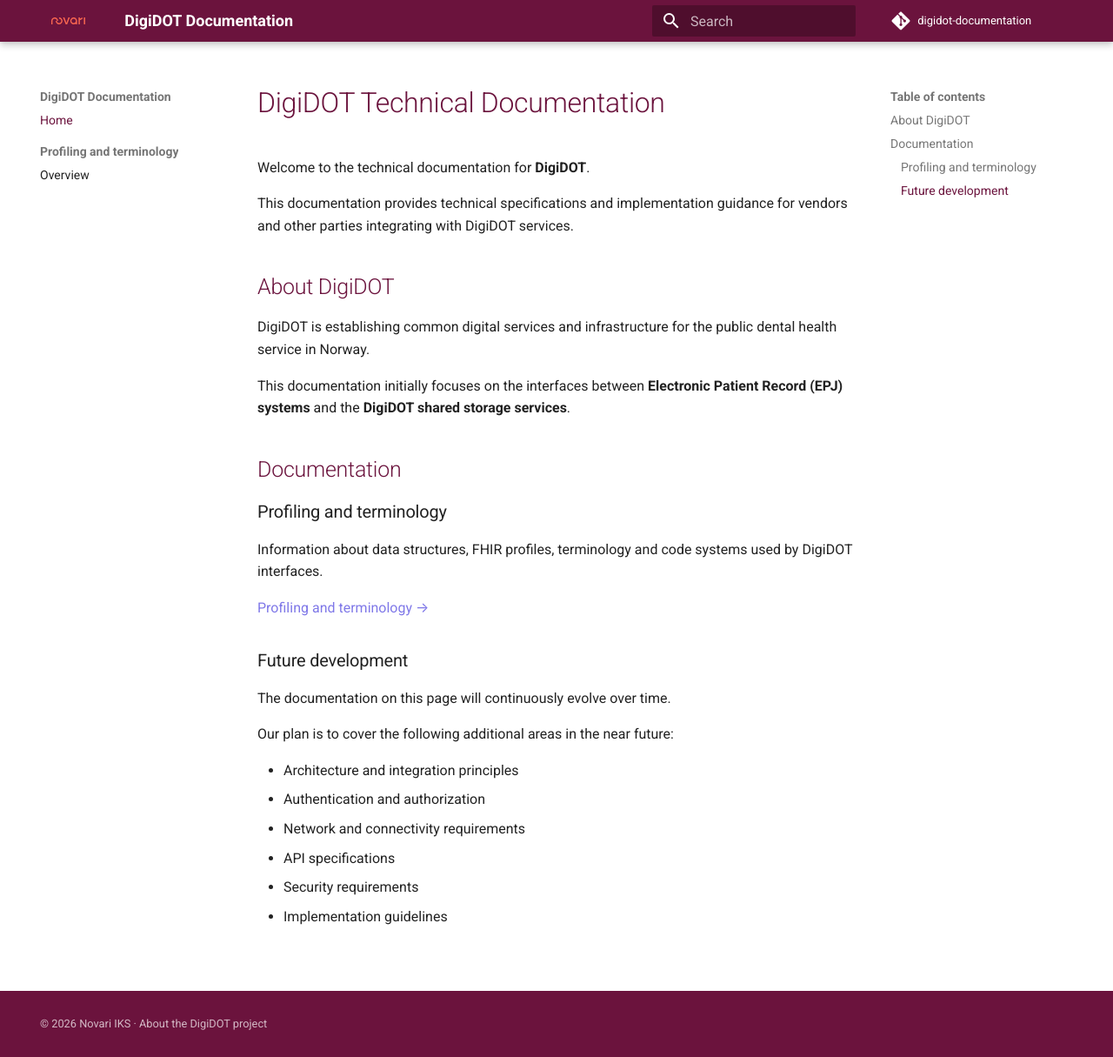
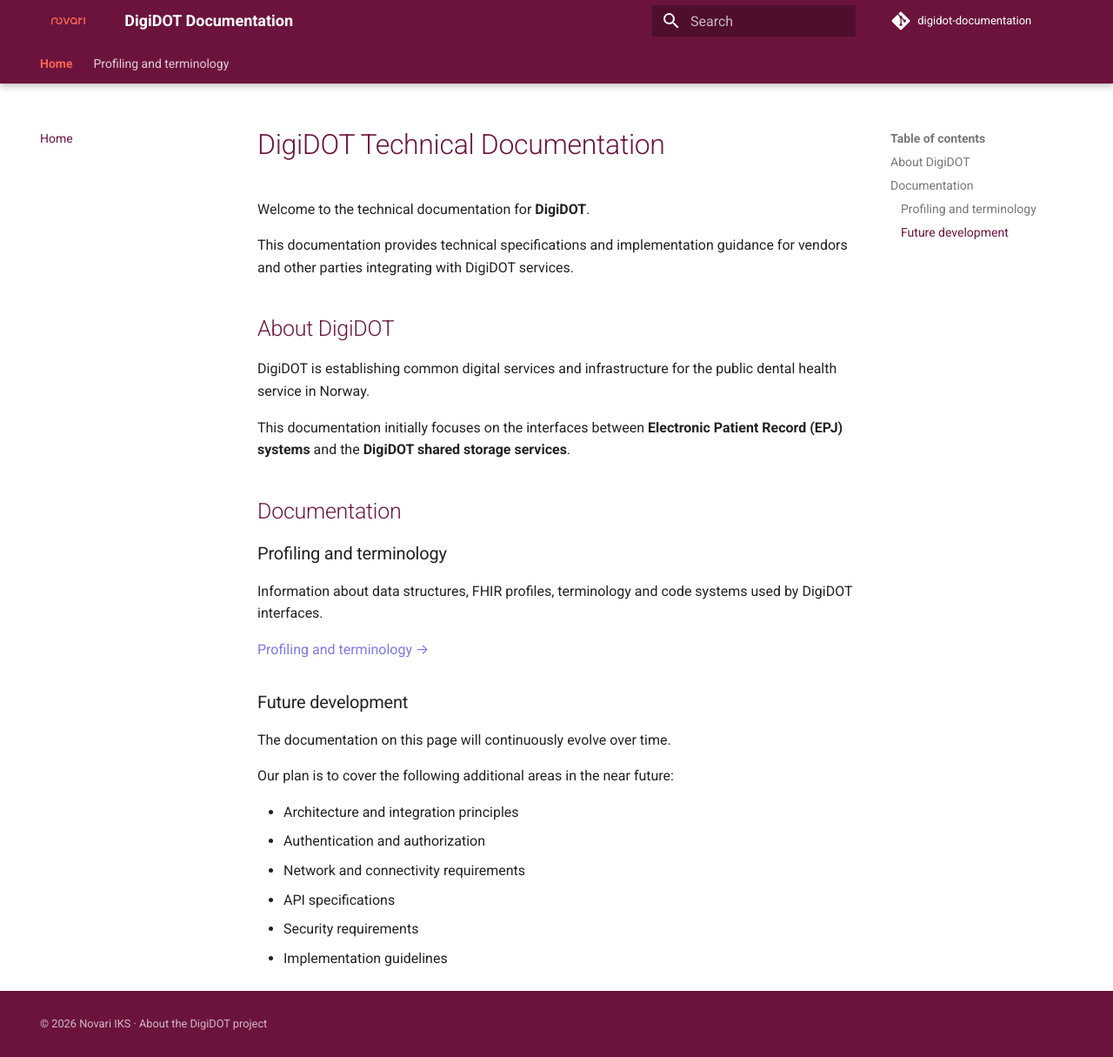
Before and after one commit to novariiks/digidot-documentation, an MkDocs documentation site: the page built from docs/index.md, in a window 1280 px wide and 1215 px high. Shown: the whole window at 87% size. Built offline with MkDocs 1.6.1 and Material for MkDocs 9.7.7, drawn with Linux system fonts in a browser that asks for light colours; comment, search, counter and statistics services are not loaded.

Commit message:
changed to tabs toplevel

```diff
--- a/docs/assets/stylesheets/extra.css
+++ b/docs/assets/stylesheets/extra.css
@@ -89,3 +89,23 @@
   color: var(--novari-purple);
   text-decoration: underline;
 }
+
+/* Top-level navigation tabs */
+.md-tabs {
+  background-color: var(--novari-burgundy);
+}
+
+.md-tabs__link {
+  opacity: 0.8;
+}
+
+.md-tabs__link:hover {
+  color: var(--novari-coral);
+  opacity: 1;
+}
+
+.md-tabs__item--active .md-tabs__link {
+  color: var(--novari-coral);
+  font-weight: 600;
+  opacity: 1;
+}
--- a/mkdocs.yml
+++ b/mkdocs.yml
@@ -16,6 +16,8 @@ theme:
       accent: custom
 
   features:
+    - navigation.tabs
+    - navigation.tabs.sticky
     - navigation.sections
     - navigation.expand
     - navigation.top
```
